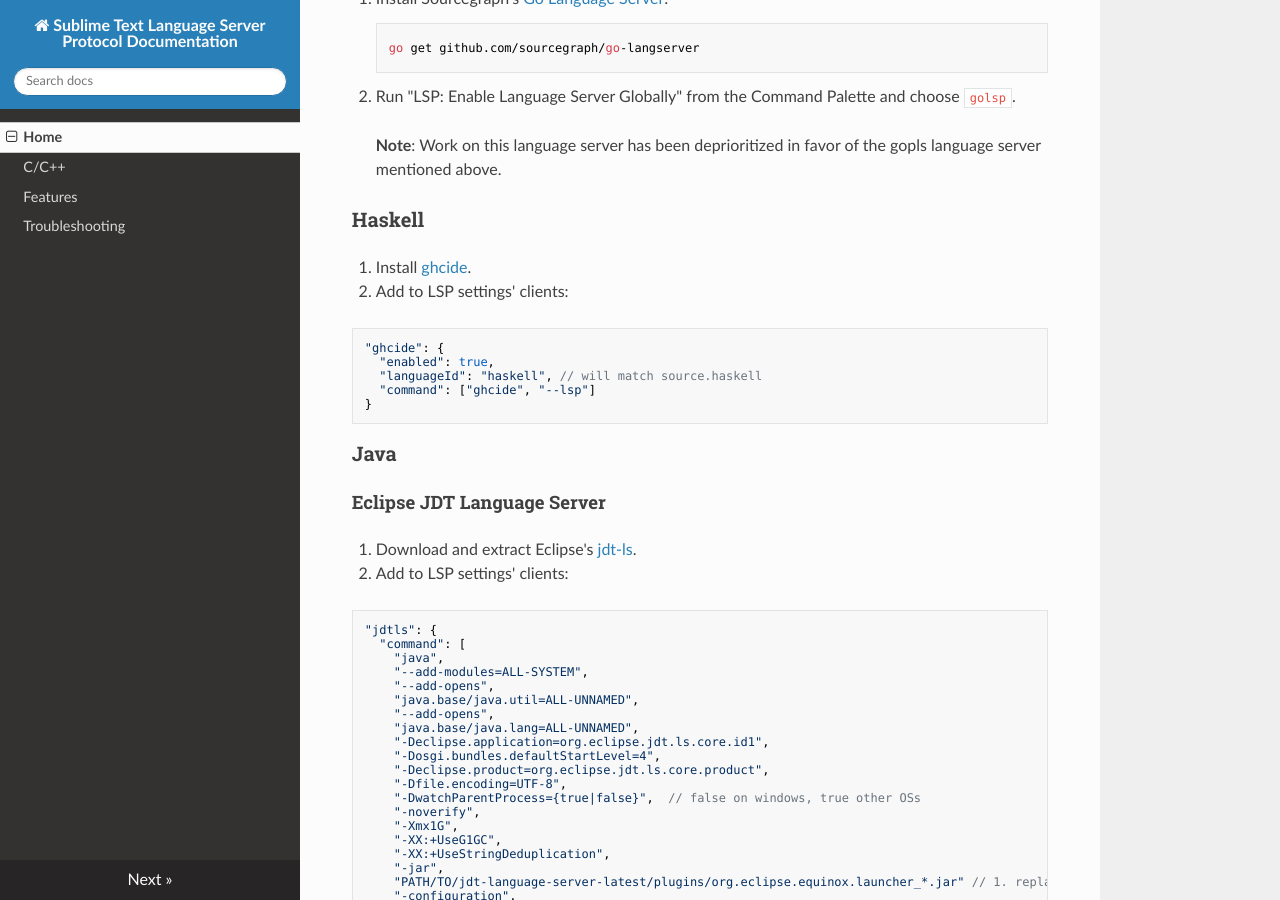
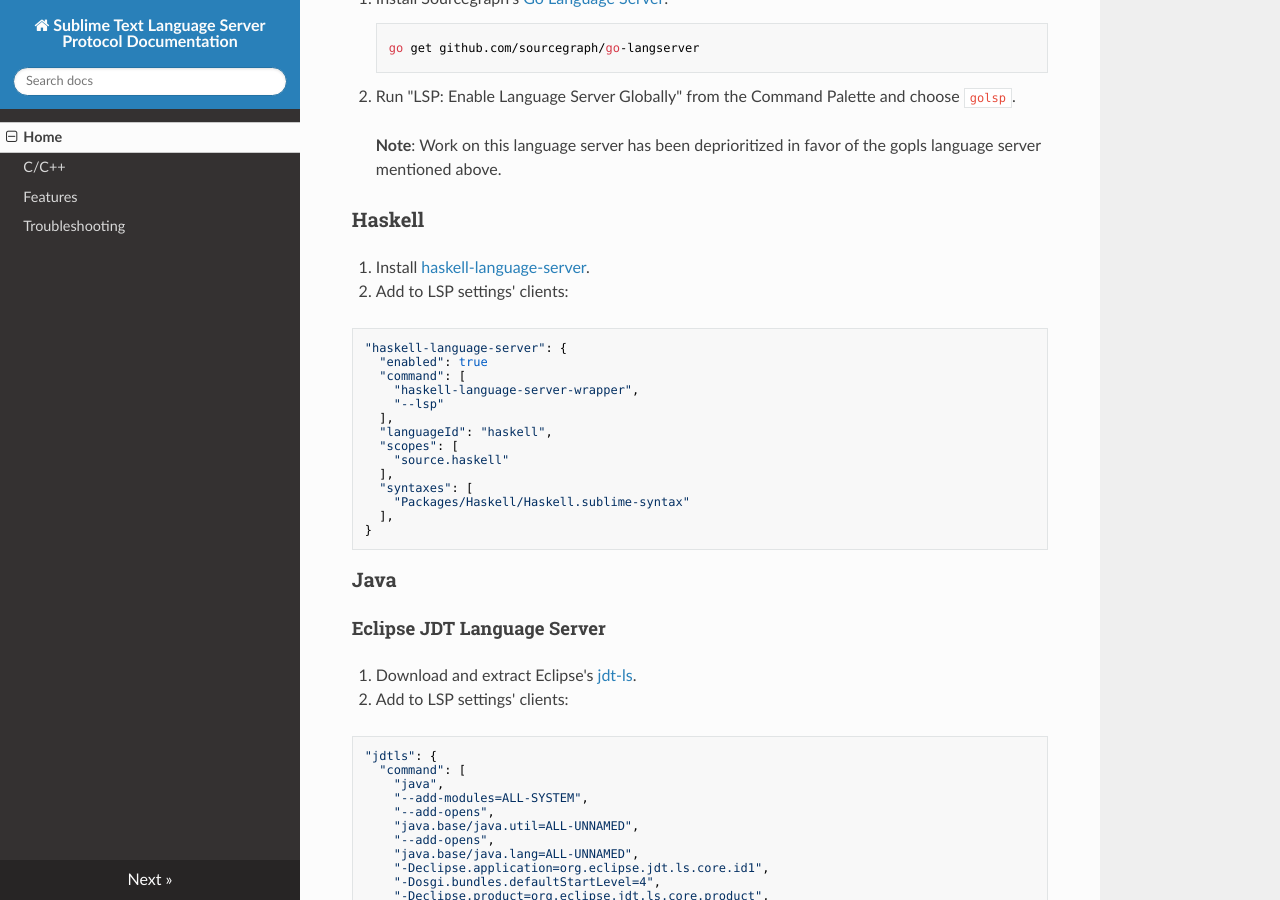
Before and after one commit to sublimelsp/LSP, an MkDocs documentation site: the page built from docs/index.md, in a window 1280 px wide and 900 px high, scrolled down 8084 px. Built offline with MkDocs 1.6.1, drawn with Linux system fonts in a browser that asks for light colours; nearby versions of some CDN libraries.

Commit message:
Use haskell-language-server
`hie` and `ghcide` are no longer recommended for Haskell IDE users

https://neilmitchell.blogspot.com/2020/09/dont-use-ghcide-anymore-directly.html

````diff
--- a/docs/index.md
+++ b/docs/index.md
@@ -381,14 +381,23 @@
 
 ### Haskell
 
-1. Install [ghcide](https://github.com/digital-asset/ghcide).
+1. Install [haskell-language-server](https://github.com/haskell/haskell-language-server).
 2. Add to LSP settings' clients:
 
 ```js
-"ghcide": {
-  "enabled": true,
-  "languageId": "haskell", // will match source.haskell
-  "command": ["ghcide", "--lsp"]
+"haskell-language-server": {
+  "enabled": true
+  "command": [
+    "haskell-language-server-wrapper",
+    "--lsp"
+  ],
+  "languageId": "haskell",
+  "scopes": [
+    "source.haskell"
+  ],
+  "syntaxes": [
+    "Packages/Haskell/Haskell.sublime-syntax"
+  ],
 }
 ```
 
````
